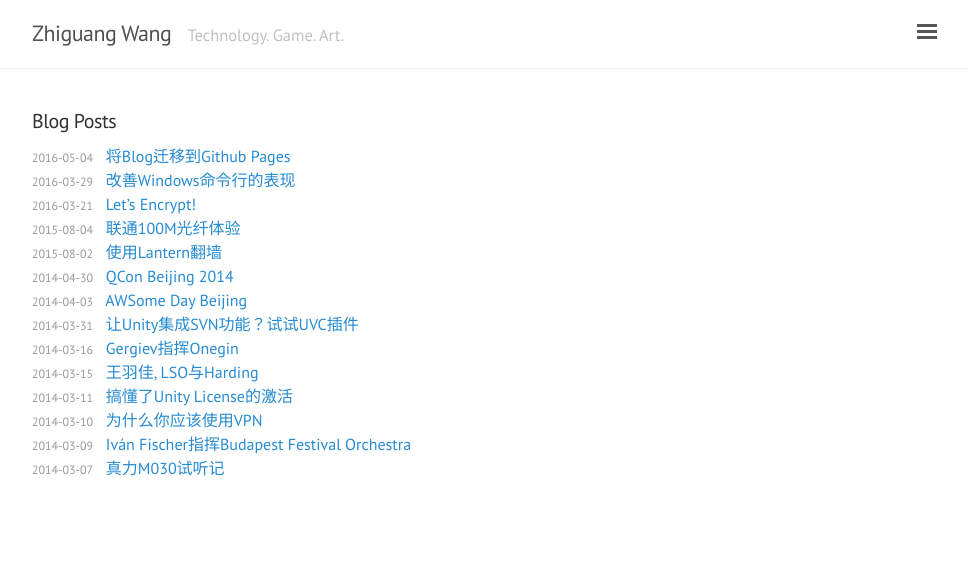
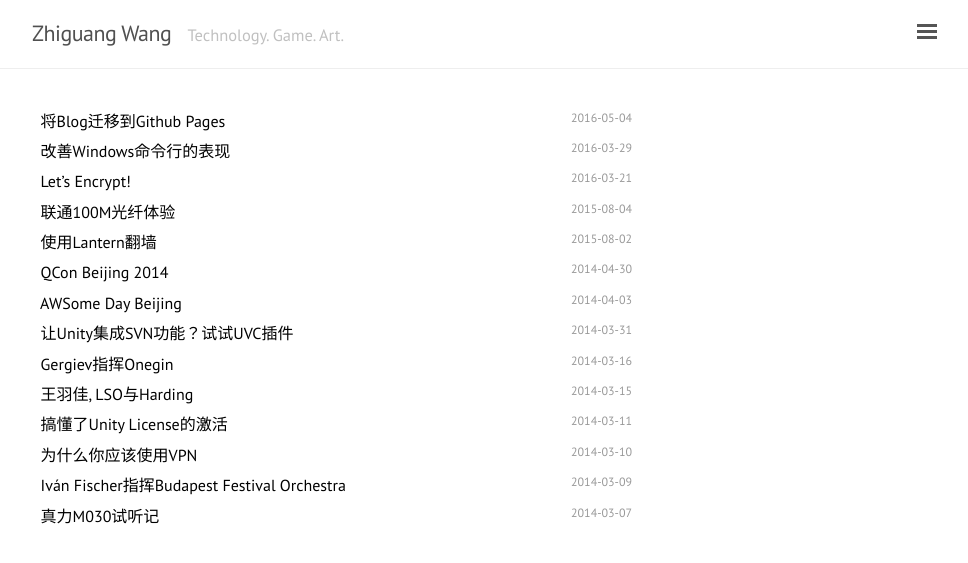
Before and after one commit to zhiguangwang/zhiguangwang.github.io, a Jekyll site: the page built from index.html, in a window 1280 px wide. Shown: the top 563 px of the page, without its empty margins (308-1276 px from the left). Built offline with Jekyll 4.4.1, drawn with Linux system fonts in a browser that asks for light colours.

Commit message:
Improve index.html

```diff
--- a/css/lanyon.css
+++ b/css/lanyon.css
@@ -367,9 +367,18 @@ a.sidebar-nav-item:focus {
 .posts-index h4 {
   margin-top: 0;
 }
+.posts-index li {
+  margin-top: .4em;
+  margin-bottom: .4em;
+}
 .posts-index li small {
+  float: right;
   font-size: 75%;
   color: #999;
+}
+.posts-index li a {
+  color: #000000;
+  text-decoration: none;
 }
 .posts-index li a:hover {
   color: #268bd2;
--- a/index.html
+++ b/index.html
@@ -4,7 +4,6 @@ title: Home
 ---
 
 <div class="index">
-  <h4>Blog Posts</h4>
   <ul class="posts-index">
     {% for post in site.posts %}
       <li>
```
